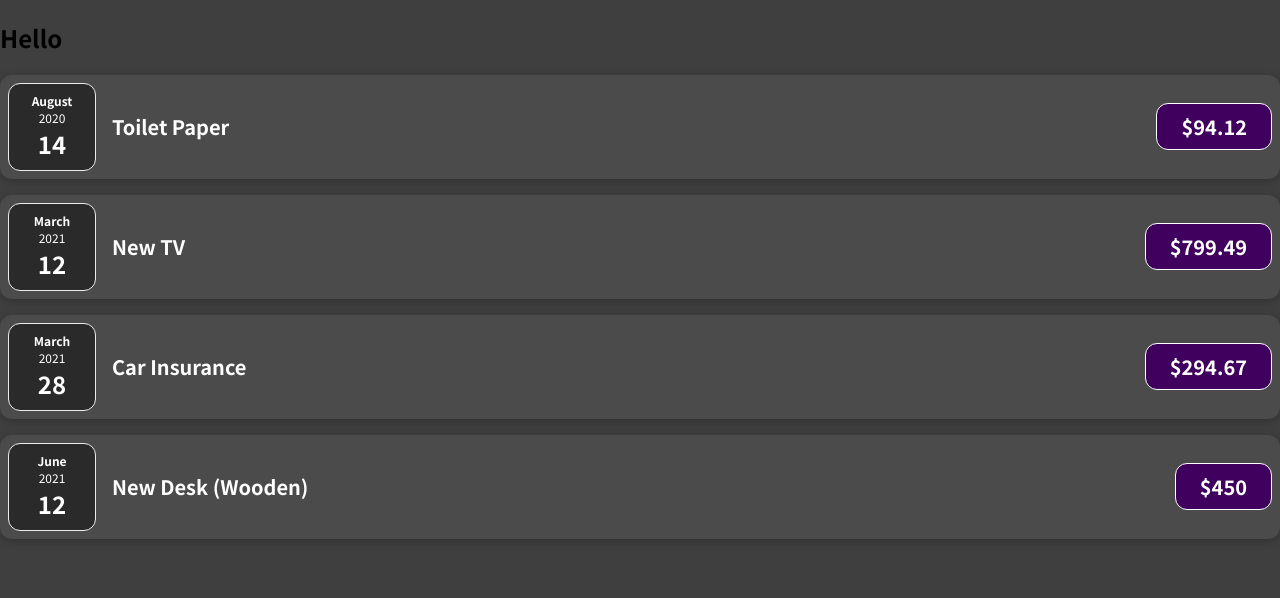
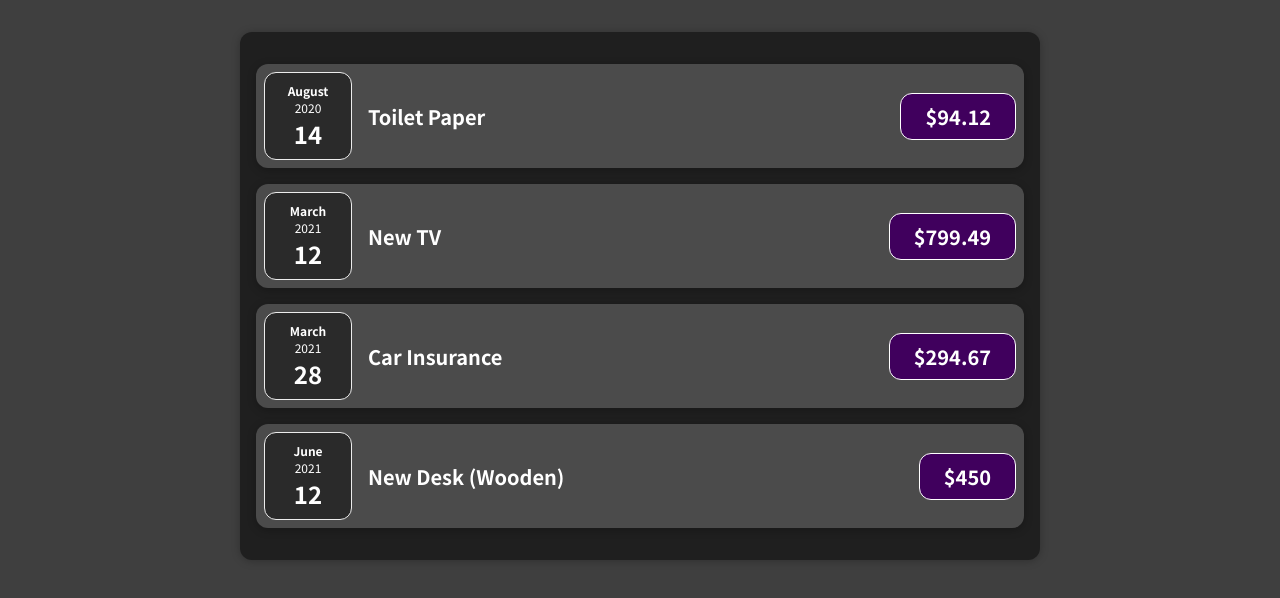
Before and after one commit to pablomaribondo/expense-tracker, a React (Create React App) app: page / in a window 1280 px wide. Shown: the top 598 px of the page. Built offline with nearby package versions, Linux system fonts and the light colour scheme.

Commit message:
create expenses component

```diff
--- a/src/App.tsx
+++ b/src/App.tsx
@@ -1,6 +1,6 @@
 import React from "react";
 
-import ExpenseItem from "./components/ExpenseItem";
+import Expenses from "./components/Expenses";
 
 const App: React.FC = () => {
   const expenses = [
@@ -26,29 +26,9 @@ const App: React.FC = () => {
   ];
 
   return (
-    <div>
-      <h2>Hello</h2>
-      <ExpenseItem
-        title={expenses[0].title}
-        amount={expenses[0].amount}
-        date={expenses[0].date}
-      ></ExpenseItem>
-      <ExpenseItem
-        title={expenses[1].title}
-        amount={expenses[1].amount}
-        date={expenses[1].date}
-      ></ExpenseItem>
-      <ExpenseItem
-        title={expenses[2].title}
-        amount={expenses[2].amount}
-        date={expenses[2].date}
-      ></ExpenseItem>
-      <ExpenseItem
-        title={expenses[3].title}
-        amount={expenses[3].amount}
-        date={expenses[3].date}
-      ></ExpenseItem>
-    </div>
+    <>
+      <Expenses items={expenses} />
+    </>
   );
 };
 
--- /dev/null
+++ b/src/components/Expenses.css
@@ -0,0 +1,9 @@
+.expenses {
+  padding: 1rem;
+  background-color: rgb(31, 31, 31);
+  margin: 2rem auto;
+  width: 50rem;
+  max-width: 95%;
+  border-radius: 12px;
+  box-shadow: 0 1px 8px rgba(0, 0, 0, 0.25);
+}
--- /dev/null
+++ b/src/components/Expenses.tsx
@@ -0,0 +1,38 @@
+import React from "react";
+import "./Expenses.css";
+
+import ExpenseItem from "./ExpenseItem";
+import { Expense } from "../models/ExpenseItem.model";
+
+type ExpensesProps = {
+  items: Expense[];
+};
+
+const Expenses: React.FC<ExpensesProps> = ({ items }) => {
+  return (
+    <div className="expenses">
+      <ExpenseItem
+        title={items[0].title}
+        amount={items[0].amount}
+        date={items[0].date}
+      />
+      <ExpenseItem
+        title={items[1].title}
+        amount={items[1].amount}
+        date={items[1].date}
+      />
+      <ExpenseItem
+        title={items[2].title}
+        amount={items[2].amount}
+        date={items[2].date}
+      />
+      <ExpenseItem
+        title={items[3].title}
+        amount={items[3].amount}
+        date={items[3].date}
+      />
+    </div>
+  );
+};
+
+export default Expenses;
--- /dev/null
+++ b/src/models/ExpenseItem.model.ts
@@ -0,0 +1,5 @@
+export interface Expense {
+  date: Date;
+  title: string;
+  amount: number;
+}
```
Also changed, not shown: src/components/ExpenseItem.tsx (+2 -7 lines).
